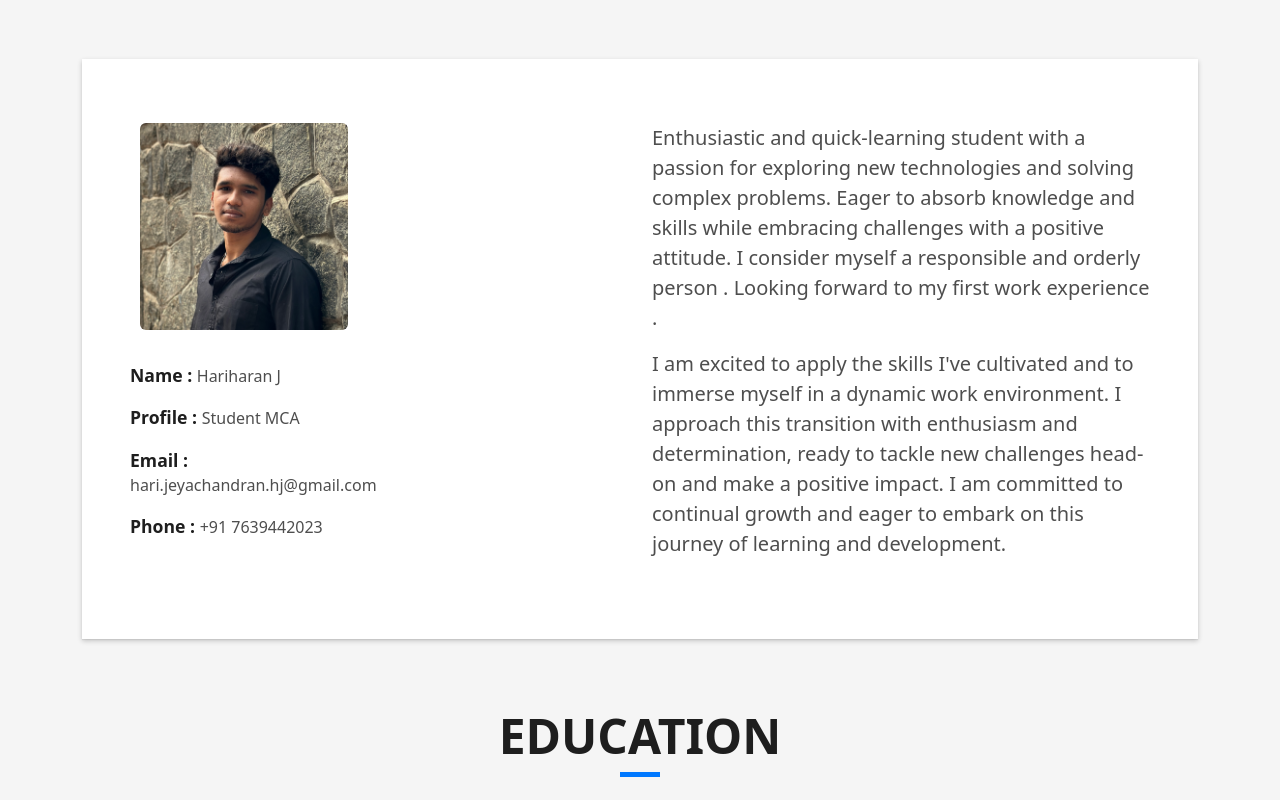
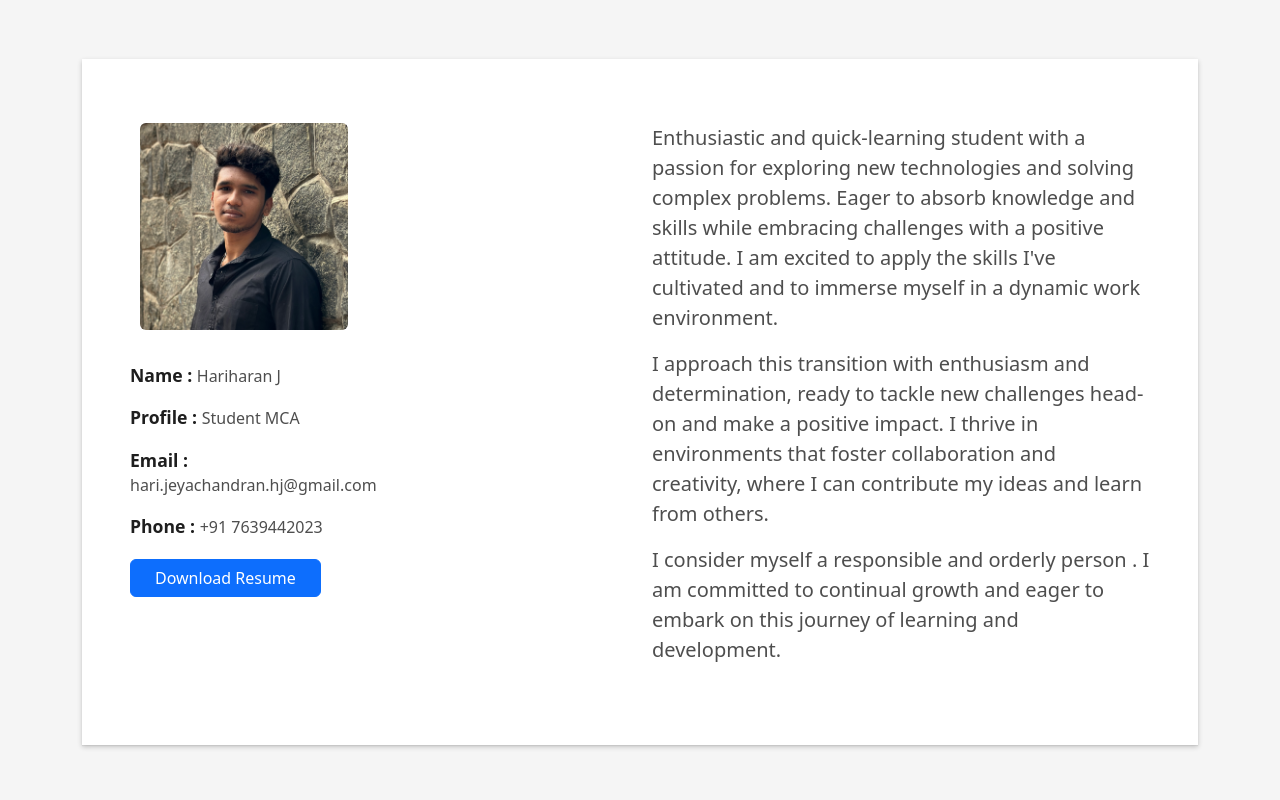
Before and after one commit to Hariharan-hj/profile, a plain HTML site: page index.html in a window 1280 px wide. Shown: the part 940-1740 px from the top of the page. Drawn offline with nearby package versions, Linux system fonts and the light colour scheme.

Commit message:
Resume included

```diff
--- a/assets/css/style.css
+++ b/assets/css/style.css
@@ -863,7 +863,7 @@ a:hover {
 #hero {
   width: 100%;
   height: 100vh;
-  background: right no-repeat;
+  background-position-x: right ;
   background-size: cover;
   position: relative;
 }
@@ -945,6 +945,10 @@ a:hover {
 /*--------------------------------------------------------------
 # About
 --------------------------------------------------------------*/
+
+.dr-1 {
+  padding-top: 0.2rem !important;
+}
 
 .about-mf .box-shadow-full {
   padding-top: 4rem;
--- a/index.html
+++ b/index.html
@@ -66,15 +66,17 @@
   </header><!-- End Header -->
 
   <!-- ======= Hero Section ======= -->
-  <div id="hero" class="hero route bg-image" style="background-image: url(assets/Hari-bg.JPG)">
+  <div id="hero" class="hero route bg-image" style="background-image: url(assets/Hari-bg2.JPG)">
     <div class="overlay-itro"></div>
     <div class="hero-content display-table">
       <div class="table-cell">
         <div class="container">
+          <div class="c-margin">
           <!--<p class="display-6 color-d">Hello, world!</p>-->
           <h1 class="hero-title mb-4">I am Hariharan</h1>
           <p class="hero-subtitle"><span class="typed" data-typed-items="Tech Enthusiast, Software Developer, Creative Thinker"></span></p>
-          <!-- <p class="pt-3"><a class="btn btn-primary btn js-scroll px-4" href="#about" role="button">Learn More</a></p> -->
+          <!-- <p class="pt-3"><a class="btn btn-primary btn js-scroll px-4" href="#about" role="button">Download Resume</a></p> -->
+        </div>
         </div>
       </div>
     </div>
@@ -107,6 +109,7 @@
                       <p><span class="title-s">Profile : </span> <span>Student MCA</span></p>
                       <p><span class="title-s">Email   : </span> <span>hari.jeyachandran.hj@gmail.com</span></p>
                       <p><span class="title-s">Phone  : </span> <span>+91 7639442023</span></p>
+                      <p class="dr-1"><a  href="assets/resume/RESUME HA.jpg" download class="btn btn-primary btn js-scroll px-4" role="button">Download Resume</a></p>
                     </div>
                   </div>
                 </div>
@@ -115,12 +118,15 @@
                   <div class="about-me pt-4 pt-md-0">
                     <p class="lead">
                       Enthusiastic and quick-learning student with a passion for exploring new technologies and solving complex problems.
-                      Eager to absorb knowledge and skills while embracing challenges with a positive attitude. I consider myself a responsible and orderly person .
-                      Looking forward to my first work experience .
+                      Eager to absorb knowledge and skills while embracing challenges with a positive attitude.
+                      I am excited to apply the skills I've cultivated and to immerse myself in a dynamic work environment.
                     </p>
                     <p class="lead">
-                      I am excited to apply the skills I've cultivated and to immerse myself in a dynamic work environment.
                       I approach this transition with enthusiasm and determination, ready to tackle new challenges head-on and make a positive impact.
+                      I thrive in environments that foster collaboration and creativity, where I can contribute my ideas and learn from others.
+                    </p>
+                    <p class="lead">
+                      I consider myself a responsible and orderly person .
                       I am committed to continual growth and eager to embark on this journey of learning and development.
                     </p>
                   </div>
```
Also changed, not shown: 2 other files.
